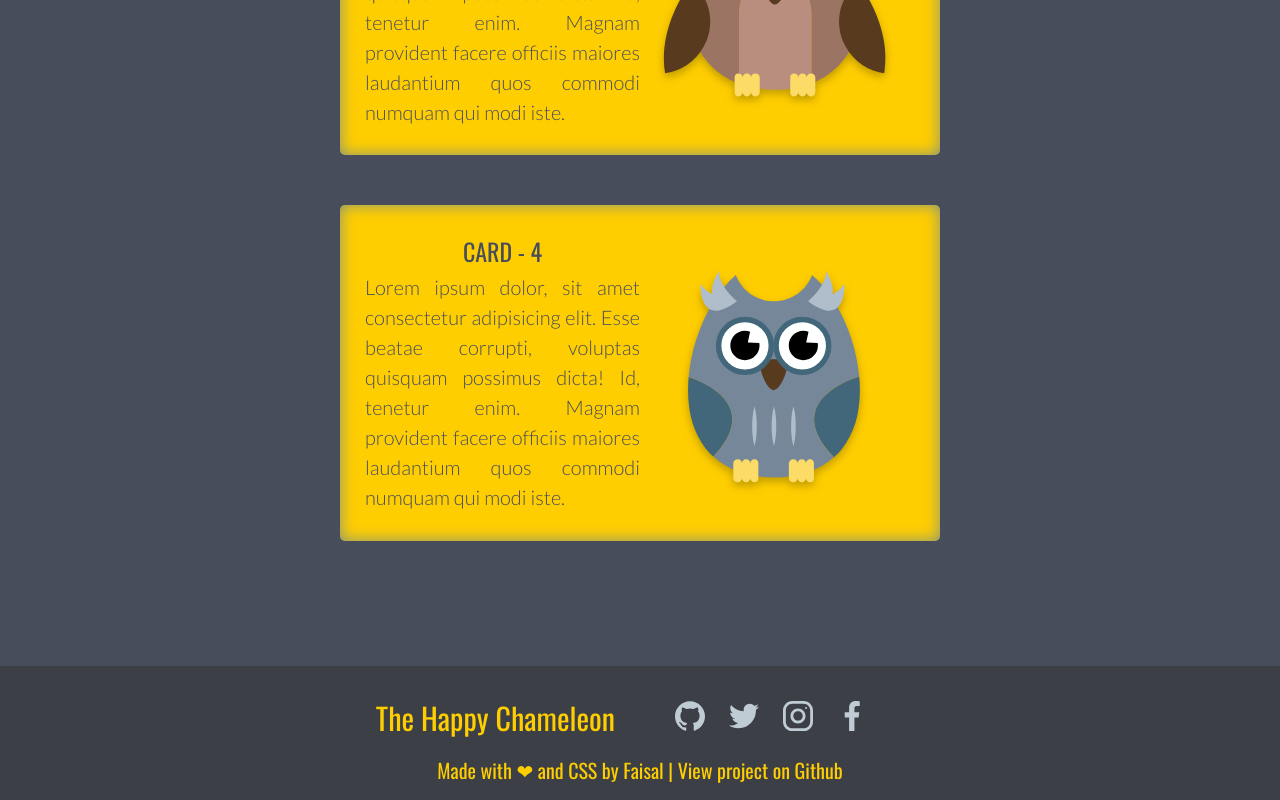
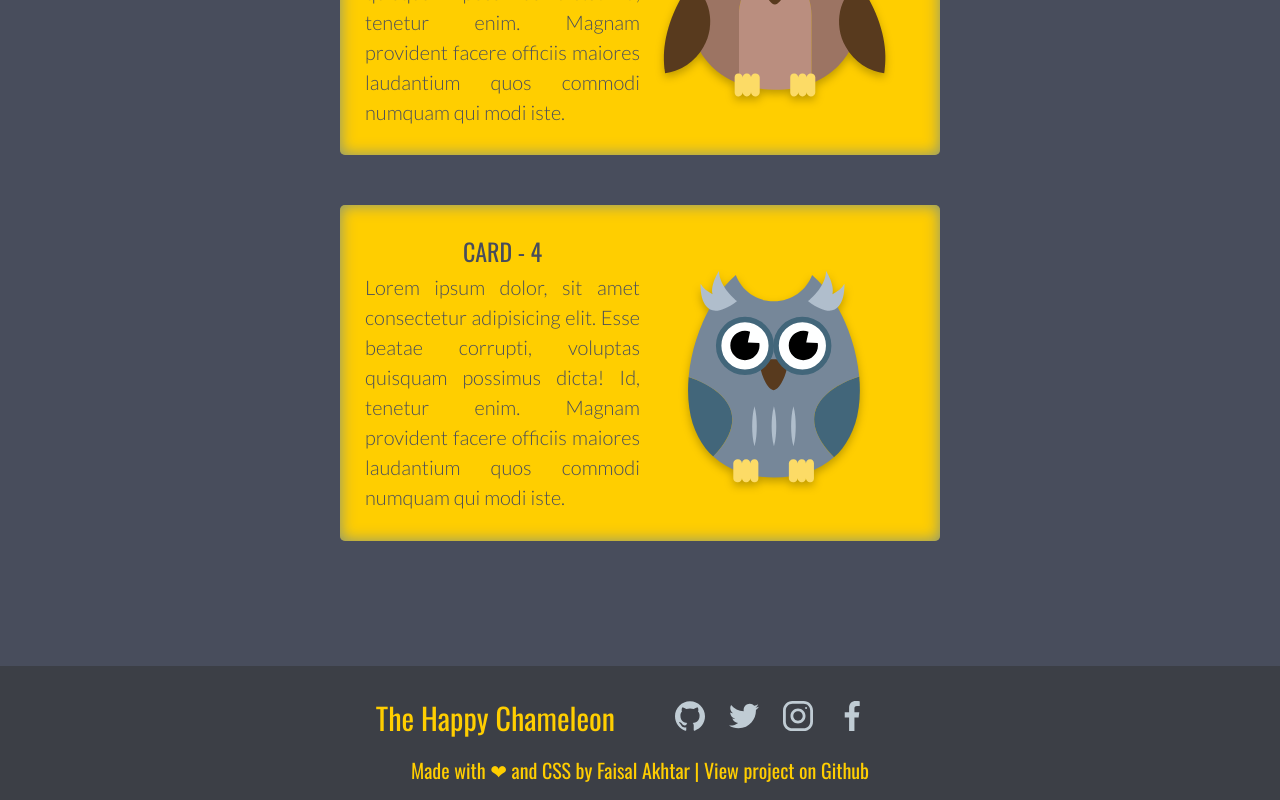
Before and after one commit to faisalAkhtar/chameleon, a plain HTML site: page index.html in a window 1280 px wide. Shown: the part 2218-3018 px from the top of the page. Drawn offline with nearby package versions, Linux system fonts and the light colour scheme.

Commit message:
Updating repository to suit contributions better

```diff
--- a/index.html
+++ b/index.html
@@ -166,7 +166,7 @@
                 </div>
 
                 <div class="col3">
-                    <p>Made with <span>❤</span> and CSS by <a href="https://faisalakhtar.github.io/">Faisal</a> | View project on <a href="https://github.com/faisalAkhtar/chameleon">Github</a></p>
+                    <p>Made with <span>❤</span> and CSS by <a target="_blank" href="https://faisalakhtar.github.io/">Faisal</a> | <a href="https://github.com/faisalAkhtar/chameleon">View project on Github</a></p>
                 </div>
             </div>
         </footer>
--- a/script.js
+++ b/script.js
@@ -1,3 +1,20 @@
-let x = Math.floor(Math.random() * 2)
-console.log(x)
+let all = [{
+        "name": "Faisal Akhtar",
+        "link": "https://faisalakhtar.github.io",
+		"style": "style0.css"
+	}, {
+        "name": "Faisal Akhtar",
+        "link": "https://faisalakhtar.github.io",
+		"style": "style1.css"
+	}]
+
+let x = Math.floor(Math.random() * all.length)
+
+console.log("Author : " + all[x].name)
+console.log("Link : " + all[x].link)
+console.log("Stylesheet : " + all[x].style)
+
 document.head.lastElementChild.setAttribute("href", "stylesheets/style" + x + ".css");
+
+document.querySelector("footer .col3 a").innerHTML = all[x].name
+document.querySelector("footer .col3 a").href = all[x].link
```
Also changed, not shown: 1 other file.
